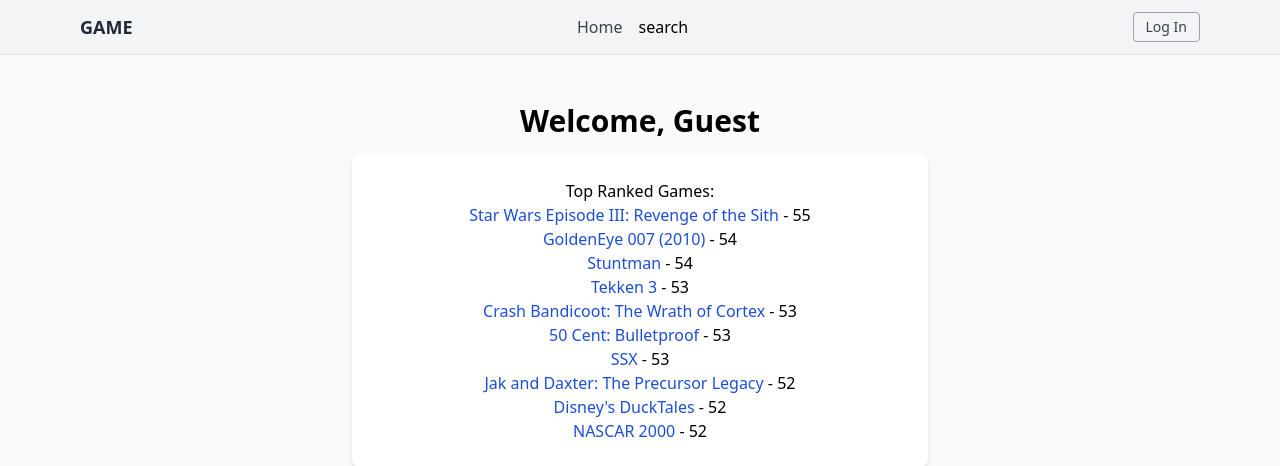
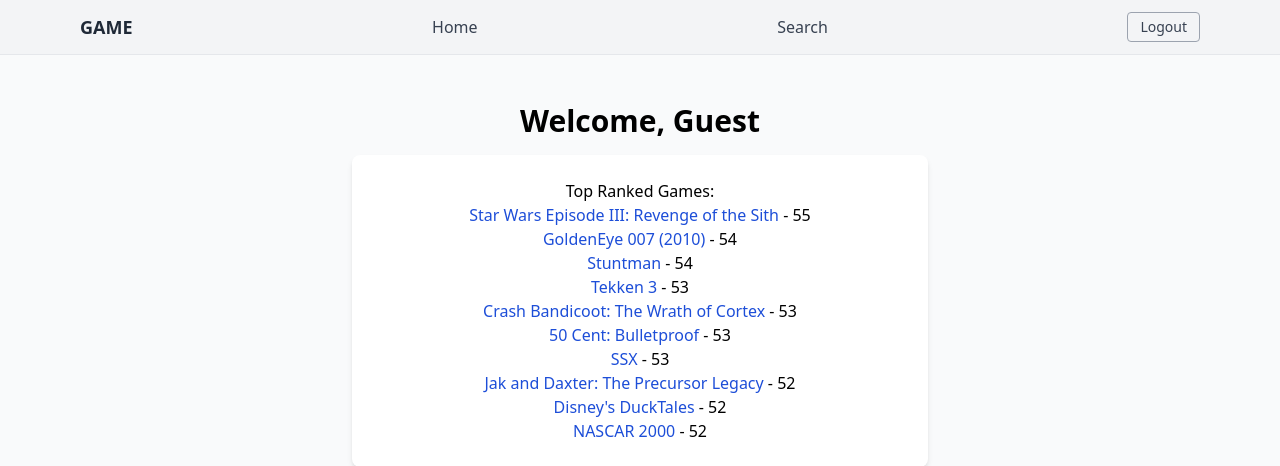
Before and after one commit to rlin49/trois_rickyl49_ethans201_hannahg61_tudorg-, a Flask app: page /homepage in a window 1280 px wide. Shown: the top 466 px of the page. Run offline with Flask 3, Linux system fonts and the light colour scheme; data comes from the database, SQL or seed files in the repository; some libraries are stand-ins or nearby versions.

Commit message:
Update homepage.html

```diff
--- a/app/templates/homepage.html
+++ b/app/templates/homepage.html
@@ -15,24 +15,23 @@
       GAME
     </a>
 
+
     <ul class="flex space-x-4">
         <a href="/homepage" class="text-gray-700 hover:text-black">
           Home
         </a>
-        <a href="/search" calss="text-gray-700 hover:text-black"> search </a>
+    </ul>
+    <ul class="flex space-x-4">
+        <a href="/search" class="text-gray-700 hover:text-black">
+          Search
+        </a>
     </ul>
 
-    {% if logged_in == True %}
+
     <a href="/logout"
        class="text-sm border border-gray-400 text-gray-700 px-3 py-1 rounded hover:bg-gray-200">
        Logout
     </a>
-    {% else %}
-    <a href="/login.html"
-       class="text-sm border border-gray-400 text-gray-700 px-3 py-1 rounded hover:bg-gray-200">
-       Log In
-    </a>
-    {% endif %}
 
   </div>
 </nav>
```
